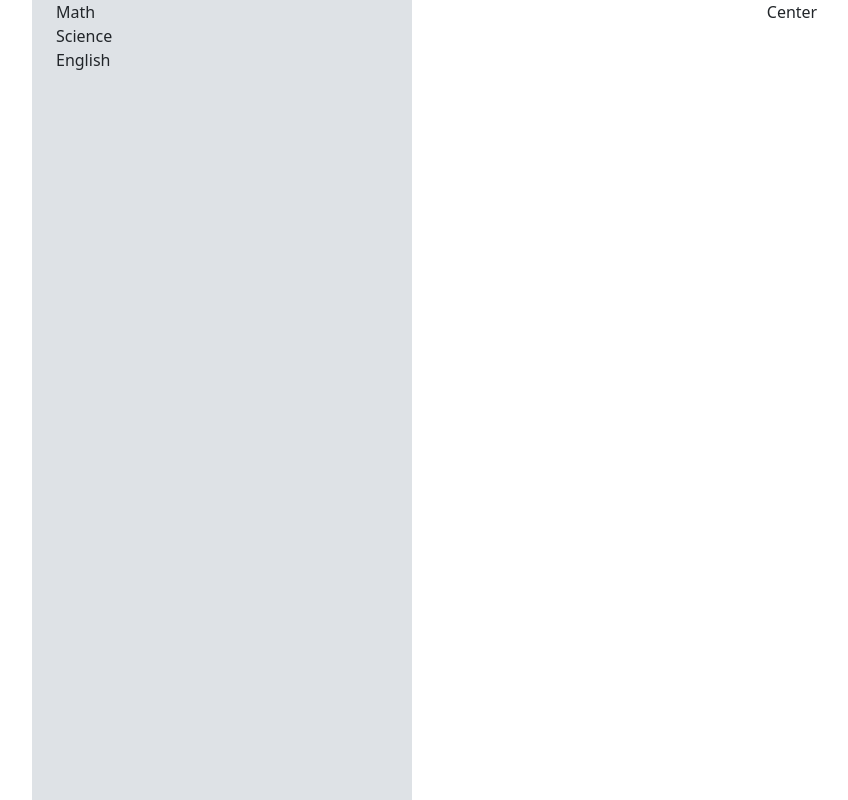
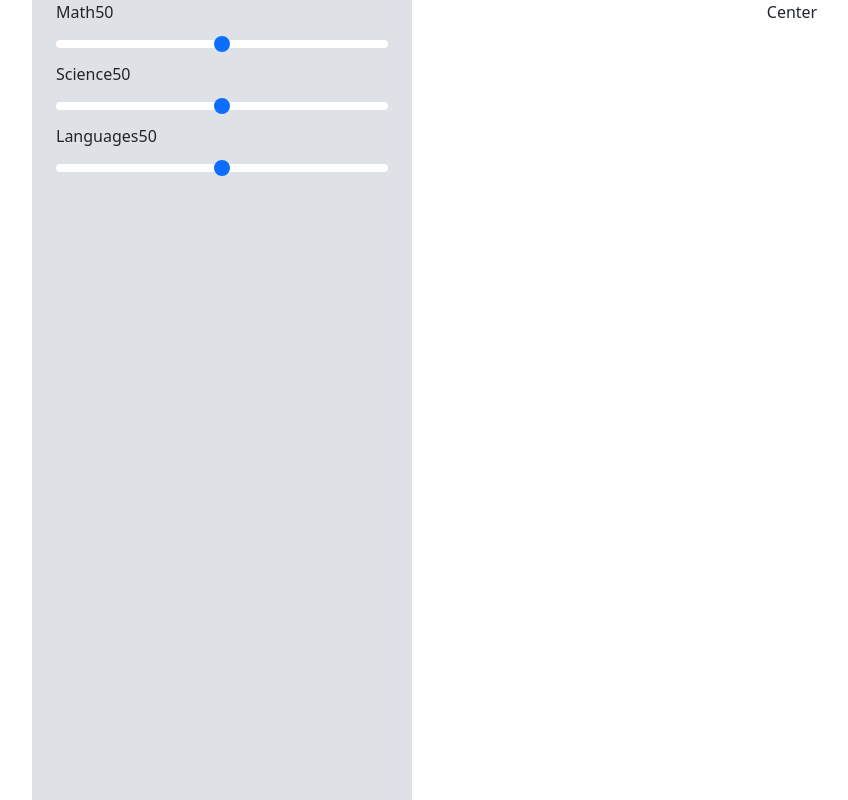
Before and after one commit to anthonyaboukhalil/gpa-calculator, a React (Create React App) app: page / in a window 1280 px wide. Shown: the whole page, without its empty margins (38-886 px from the left). Built offline with nearby package versions, Linux system fonts and the light colour scheme.

Commit message:
Implementing Slider

```diff
--- a/src/App.js
+++ b/src/App.js
@@ -1,15 +1,23 @@
 import React from "react";
 import { Container } from "react-bootstrap";
-
+import { Slider } from "./Slider.js";
 function App() {
   return (
     <div className="container">
       <div className="row">
         <div className="col-4 controls">
           <div className="container d-flex flex-column   ">
-            <div>Math</div>
-            <div>Science</div>
-            <div>English</div>
+            <div>
+              <Slider label="Math" />
+            </div>
+            <div>
+              {" "}
+              <Slider label="Science" />
+            </div>
+            <div>
+              {" "}
+              <Slider label="Languages" />
+            </div>
           </div>
         </div>
         <div className="col-8 display">
--- /dev/null
+++ b/src/Slider.js
@@ -0,0 +1,27 @@
+import React, { useState } from "react";
+
+export const Slider = ({ label }) => {
+  const [value, setValue] = useState(50);
+  const handleChange = (e) => {
+    setValue(e.target.value);
+    console.log(value);
+  };
+  return (
+    <div>
+      <label htmlFor="customRange1" className="form-label">
+        {label}
+        {value}
+      </label>
+      <input
+        value={value}
+        onChange={handleChange}
+        type="range"
+        className="form-range"
+        min="0"
+        max="100"
+        step="0.5"
+        id="customRange1"
+      />
+    </div>
+  );
+};
--- a/src/sass/main.scss
+++ b/src/sass/main.scss
@@ -1,2 +1,5 @@
+$form-range-track-bg: white;
+
 @import "../../node_modules/bootstrap/scss/bootstrap.scss";
+
 @import "./controls.scss";
```
Also changed, not shown: src/assets/css/index.css.
